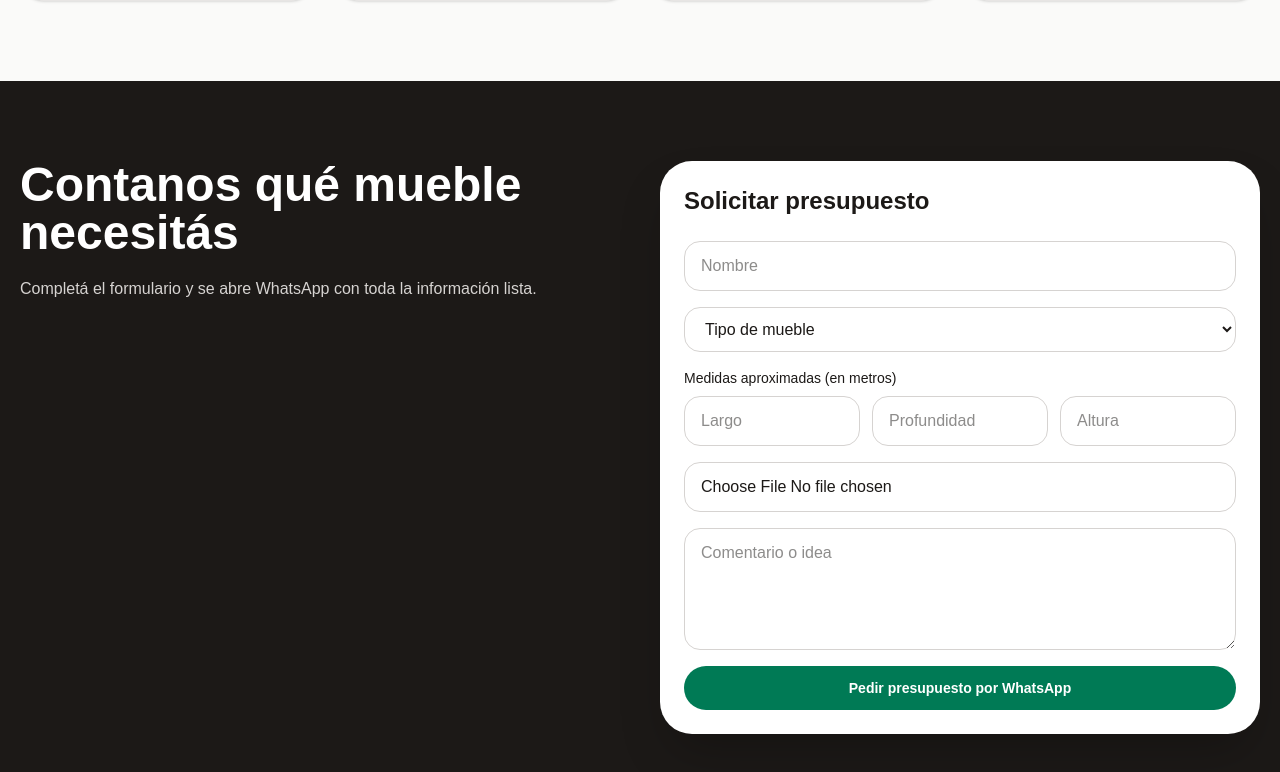
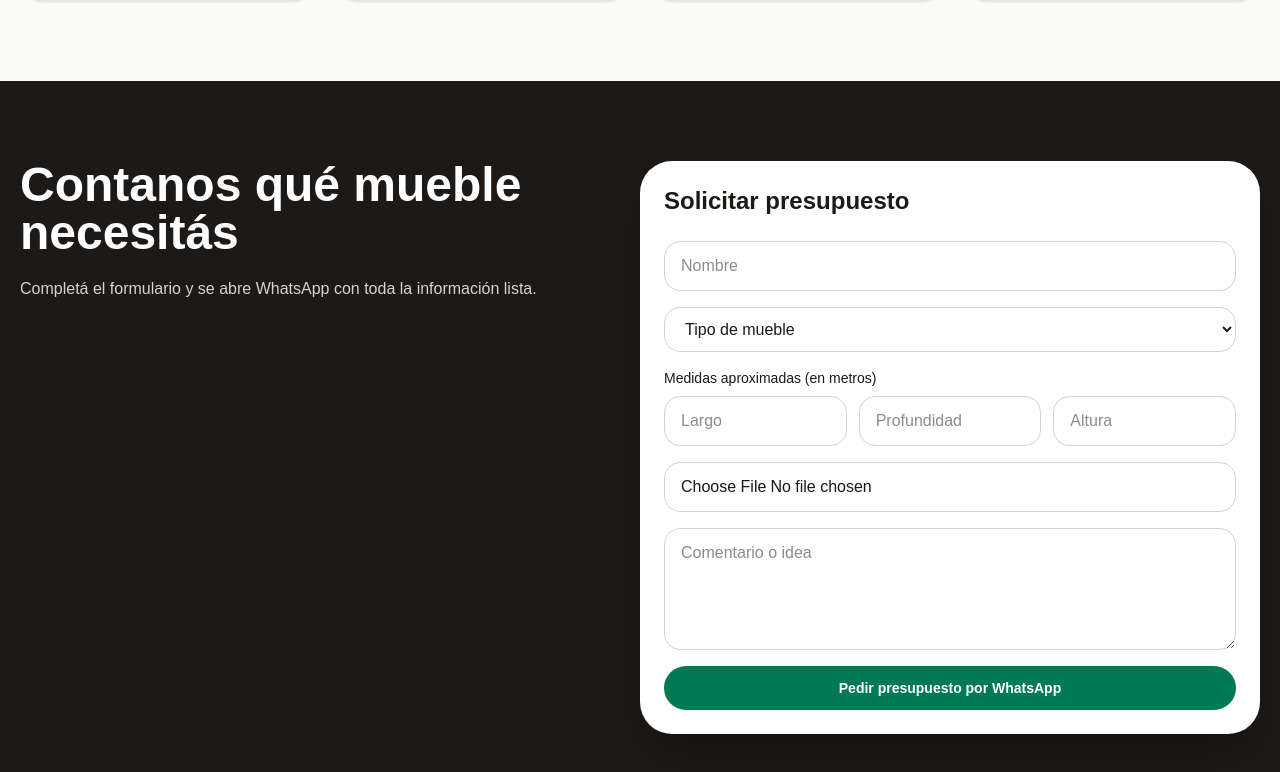
Before and after one commit to Felnic321/felnic-web, a Next.js app: page / in a window 1280 px wide. Shown: the part 2856-3628 px from the top of the page. Built offline with nearby package versions, Linux system fonts and the light colour scheme.

Commit message:
Actualizar botones redes y whatsapp

```diff
--- a/app/page.tsx
+++ b/app/page.tsx
@@ -412,8 +412,7 @@ export default function FelnicLanding() {
         </section>
 
         <section id="presupuesto" className="bg-stone-900 py-20 text-white">
-          <div className="mx-auto grid max-w-7xl gap-10 px-5 md:grid-cols-2">
-            <div>
+<div className="mx-auto grid max-w-7xl gap-10 px-5 md:grid-cols-2">            <div>
               <h2 className="text-3xl font-bold md:text-5xl">
                 Contanos qué mueble necesitás
               </h2>
@@ -423,8 +422,9 @@ export default function FelnicLanding() {
               </p>
             </div>
 
-            <PresupuestoForm />
-          </div>
+<div className="-ml-5">
+  <PresupuestoForm />
+</div>      </div>
         </section>
         {imagenAbierta && (
   <div className="fixed inset-0 z-[100] flex items-center justify-center bg-black/80 p-4">
```
